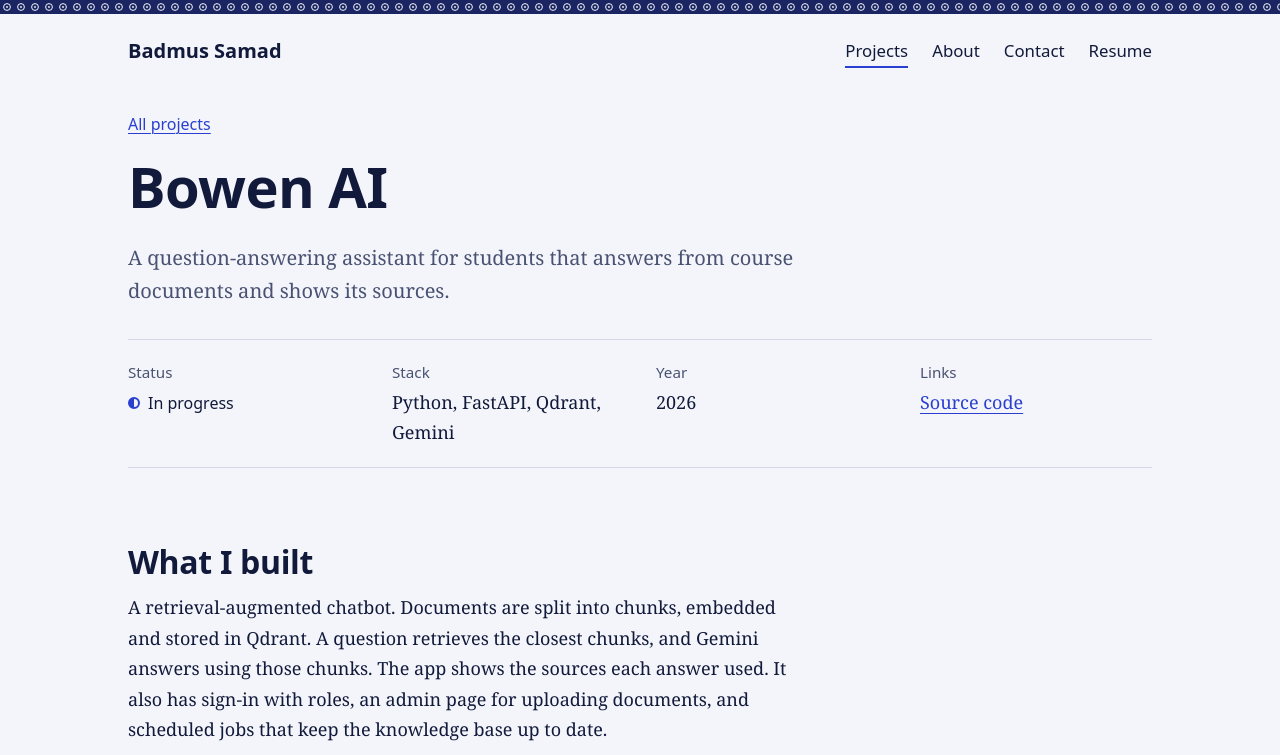
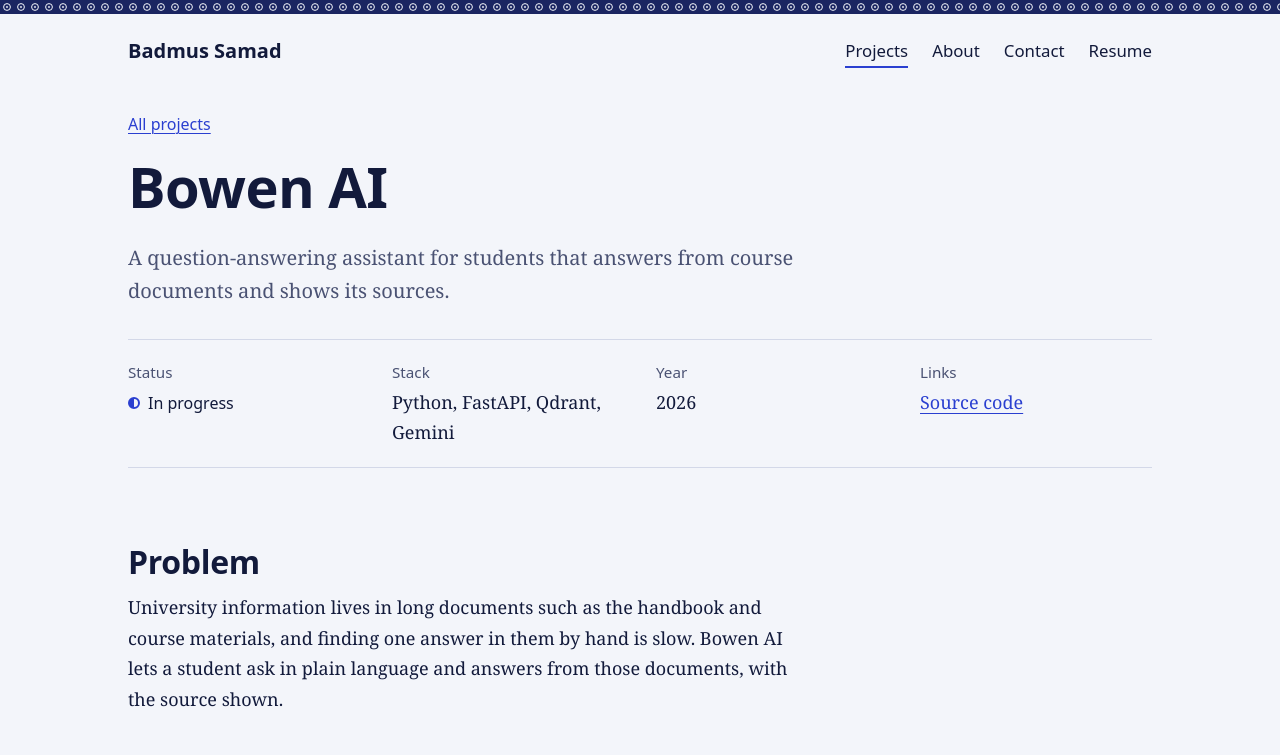
Before and after one commit to Samd43366/Samad-s-Portfolio, an Astro site: page /projects/bowen-ai in a window 1280 px wide. Shown: the top 755 px of the page. Built offline with nearby package versions, Linux system fonts and the light colour scheme; Astro itself is replaced by a stand-in of ours; a web font is replaced by a local one.

Commit message:
Add Problem section to Bowen AI page
Co-Authored-By: Claude Sonnet 5.5 <noreply@anthropic.com>
Claude-Session: https://claude.ai/code/session_018EamUeGveGmtuetR1gcQhi

```diff
--- a/src/content/projects/bowen-ai.md
+++ b/src/content/projects/bowen-ai.md
@@ -8,6 +8,10 @@ order: 2
 repo: https://github.com/Samd43366/bowen-ai
 ---
 
+## Problem
+
+University information lives in long documents such as the handbook and course materials, and finding one answer in them by hand is slow. Bowen AI lets a student ask in plain language and answers from those documents, with the source shown.
+
 ## What I built
 
 A retrieval-augmented chatbot. Documents are split into chunks, embedded and stored in Qdrant. A question retrieves the closest chunks, and Gemini answers using those chunks. The app shows the sources each answer used. It also has sign-in with roles, an admin page for uploading documents, and scheduled jobs that keep the knowledge base up to date.
```
